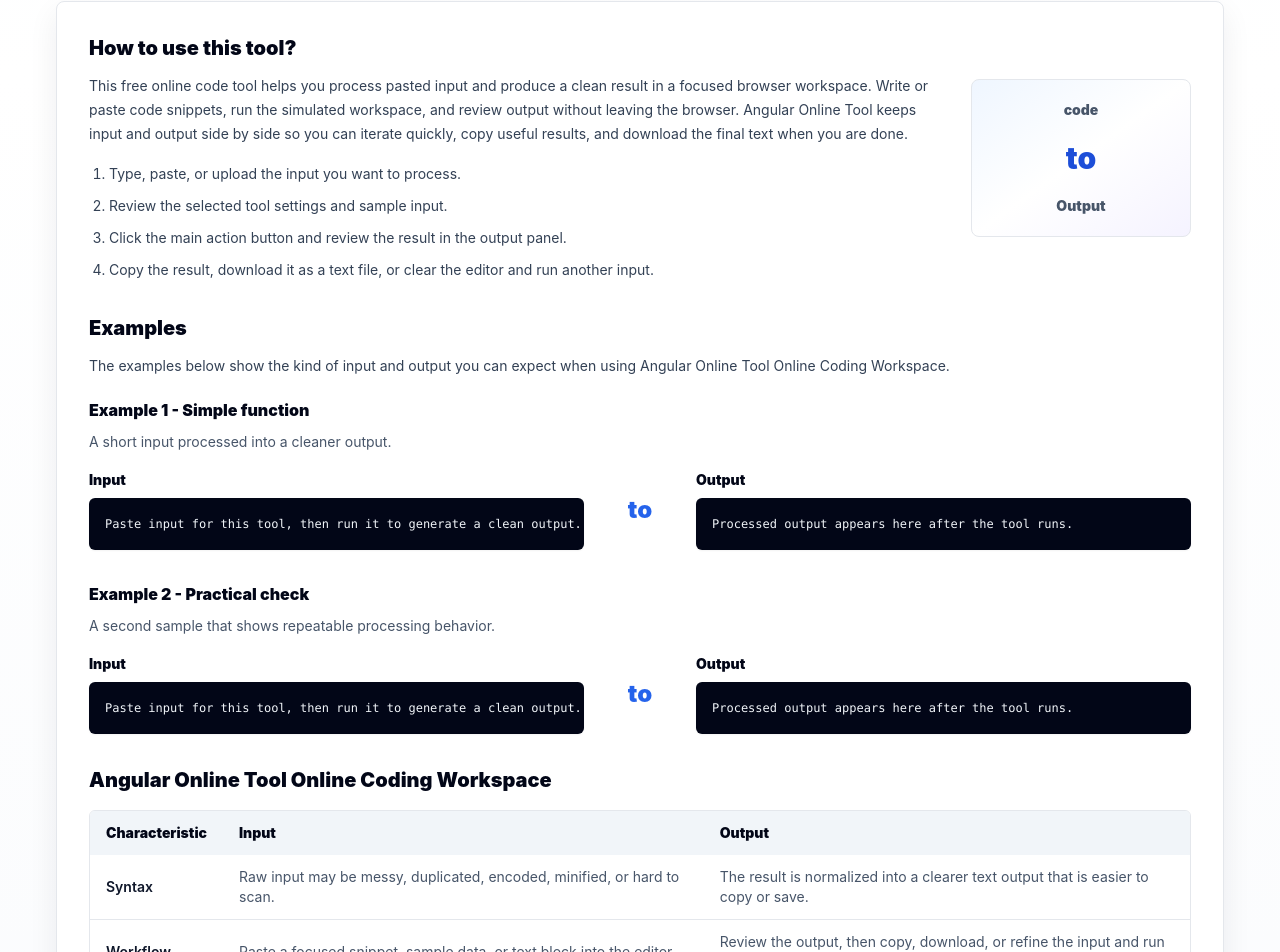
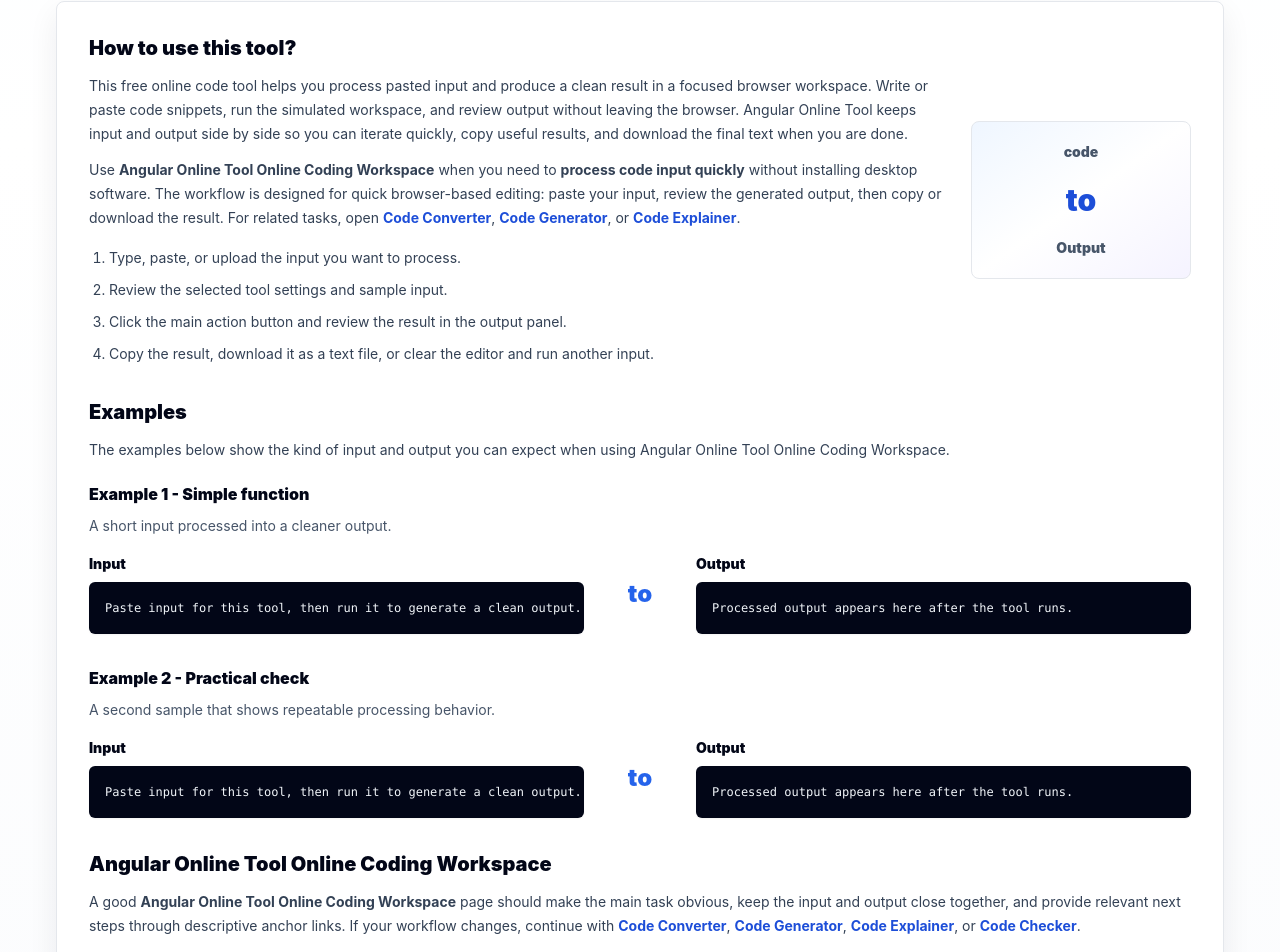
Before and after one commit to heatsing/CodeConvert, a Next.js app: page /angular-online-tool in a window 1280 px wide. Shown: the part 822-1774 px from the top of the page. Built offline with nearby package versions, Linux system fonts and the light colour scheme; no server answers.

Commit message:
Improve tool page SEO content links

```diff
--- a/components/tool-seo-content.tsx
+++ b/components/tool-seo-content.tsx
@@ -1,7 +1,7 @@
 "use client";
 
 import Link from "next/link";
-import { directoryTools, getCategoryLabel } from "@/lib/home-tools";
+import { directoryTools, getCategoryId, getCategoryLabel } from "@/lib/home-tools";
 import { useI18n, type LanguageCode } from "@/lib/i18n";
 import { onlineTools } from "@/lib/online-tools";
 import { buildToolFaqs } from "@/lib/seo";
@@ -114,6 +114,56 @@
   return "Processed output appears here after the tool runs.";
 }
 
+function normalizeText(value: string) {
+  return value.toLowerCase().replace(/[^a-z0-9]+/g, " ").trim();
+}
+
+function keywordIntent(title: string, categoryLabel: string, conversionPair: ConversionPair | null) {
+  const normalizedTitle = normalizeText(title);
+  if (conversionPair) return `convert ${conversionPair.from} code to ${conversionPair.to}`;
+  if (normalizedTitle.includes("json")) return "format, validate, convert, or inspect JSON data";
+  if (normalizedTitle.includes("xml")) return "format, validate, convert, or inspect XML markup";
+  if (normalizedTitle.includes("html")) return "clean, encode, decode, or format HTML";
+  if (normalizedTitle.includes("css") || normalizedTitle.includes("scss") || normalizedTitle.includes("less")) return "format, beautify, or minify stylesheet code";
+  if (normalizedTitle.includes("base64")) return "encode, decode, or convert Base64 text";
+  if (normalizedTitle.includes("url")) return "encode, decode, or inspect URL strings";
+  if (normalizedTitle.includes("regex")) return "test, generate, or explain regular expressions";
+  if (normalizedTitle.includes("hash") || normalizedTitle.includes("md5") || normalizedTitle.includes("sha")) return "generate and inspect hash values";
+  if (normalizedTitle.includes("remove")) return "remove unwanted characters, formatting, comments, or repeated content";
+  if (normalizedTitle.includes("case")) return "convert text case for titles, labels, names, and content cleanup";
+  if (normalizedTitle.includes("font") || categoryLabel === "Font Styles") return "create styled Unicode text for bios, captions, usernames, and posts";
+  if (normalizedTitle.includes("code")) return "process code snippets in a focused browser workspace";
+  return `process ${categoryLabel.toLowerCase()} input quickly`;
+}
+
+function toolHref(tool: { name: string } & ({ href: string } | { slug: string })) {
+  return "href" in tool ? tool.href : `/${tool.slug}`;
+}
+
+function uniqueRelatedLinks(title: string, category: string, categoryLabel: string) {
+  const normalizedTitle = normalizeText(title);
+  const directoryMatches = directoryTools
+    .filter((tool) => tool.category.toLowerCase() === category.toLowerCase())
+    .filter((tool) => !normalizedTitle.includes(normalizeText(tool.name)) && !normalizeText(tool.name).includes(normalizedTitle))
+    .slice(0, 6);
+  const onlineMatches = onlineTools
+    .filter((tool) => tool.mode.toLowerCase() === category.toLowerCase())
+    .filter((tool) => !normalizedTitle.includes(normalizeText(tool.name)) && !normalizeText(tool.name).includes(normalizedTitle))
+    .slice(0, 6);
+
+  const fallbackLinks = [
+    { name: "Code Converter", href: "/code-converter" },
+    { name: "JSON Formatter", href: "/json-formatter" },
+    { name: "Base64 Encode", href: "/base64-encode" },
+    { name: "Regex Tester Tool", href: "/regex-tester-tool" },
+    { name: categoryLabel, href: `/#${getCategoryId(category)}` }
+  ];
+
+  return [...directoryMatches, ...onlineMatches, ...fallbackLinks]
+    .filter((tool, index, tools) => tools.findIndex((item) => toolHref(item) === toolHref(tool)) === index)
+    .slice(0, 5);
+}
+
 function CodePanel({ label, code }: { label: string; code: string }) {
   return (
     <div className="min-w-0">
@@ -138,6 +188,8 @@
     .slice(0, 18);
   const sampleLinks = relatedLinks.length > 0 ? relatedLinks : relatedOnlineLinks;
   const faqs = buildToolFaqs(title, categoryLabel);
+  const intent = keywordIntent(title, categoryLabel, conversionPair);
+  const seoLinks = uniqueRelatedLinks(title, category, categoryLabel);
   const inputExample = conversionPair ? codeSample(conversionPair.from, "palindrome") : toolInputExample(title, categoryLabel);
   const outputExample = conversionPair ? codeSample(conversionPair.to, "palindrome") : toolOutputExample(title, categoryLabel);
   const secondInputExample = conversionPair ? codeSample(conversionPair.from, "evenOdd") : toolInputExample(title, categoryLabel);
@@ -156,6 +208,20 @@
             <h2 className="text-xl font-black text-slate-950">{copy.howTo}</h2>
             <p className="mt-3 text-sm leading-6 text-slate-700">
               {useIntro} {description}
+            </p>
+            <p className="mt-3 text-sm leading-6 text-slate-700">
+              Use <strong>{title}</strong> when you need to <strong>{intent}</strong> without installing desktop software.
+              The workflow is designed for quick browser-based editing: paste your input, review the generated output,
+              then copy or download the result. For related tasks, open{" "}
+              {seoLinks.slice(0, 3).map((tool, index) => (
+                <span key={toolHref(tool)}>
+                  {index > 0 ? (index === seoLinks.slice(0, 3).length - 1 ? ", or " : ", ") : ""}
+                  <Link href={toolHref(tool)} className="font-bold text-blue-700 underline-offset-4 hover:underline">
+                    {tool.name}
+                  </Link>
+                </span>
+              ))}
+              .
             </p>
             <ol className="mt-4 list-decimal space-y-2 pl-5 text-sm leading-6 text-slate-700">
               <li>{copy.step1}</li>
@@ -210,6 +276,19 @@
           <h2 className="text-xl font-black text-slate-950">
             {conversionPair ? `${conversionPair.from} ${copy.to} ${conversionPair.to}` : title}
           </h2>
+          <p className="mt-3 text-sm leading-6 text-slate-700">
+            A good <strong>{title}</strong> page should make the main task obvious, keep the input and output close together,
+            and provide relevant next steps through descriptive anchor links. If your workflow changes, continue with{" "}
+            {seoLinks.slice(0, 4).map((tool, index) => (
+              <span key={`context-${toolHref(tool)}`}>
+                {index > 0 ? (index === seoLinks.slice(0, 4).length - 1 ? ", or " : ", ") : ""}
+                <Link href={toolHref(tool)} className="font-bold text-blue-700 underline-offset-4 hover:underline">
+                  {tool.name}
+                </Link>
+              </span>
+            ))}
+            .
+          </p>
           <div className="mt-4 overflow-hidden rounded-md border">
             <table className="w-full text-left text-sm">
               <thead className="bg-slate-100 text-slate-950">
@@ -260,6 +339,10 @@
         {sampleLinks.length > 0 && (
           <section className="mt-8">
             <h2 className="text-xl font-black text-slate-950">{copy.tryMore} {relatedHeading}</h2>
+            <p className="mt-3 text-sm leading-6 text-slate-700">
+              Explore more <strong>{relatedHeading}</strong> with clear anchor links for common developer workflows.
+              These pages help search engines and AI assistants understand how each tool connects to nearby tasks.
+            </p>
             <div className="mt-4 flex flex-wrap gap-3">
               {sampleLinks.slice(0, 12).map((tool) => (
                 <Link key={tool.name} href={"href" in tool ? tool.href : `/${tool.slug}`} className="rounded-md bg-slate-100 px-4 py-2 text-sm font-bold text-slate-700 hover:bg-blue-50 hover:text-blue-700">
```
